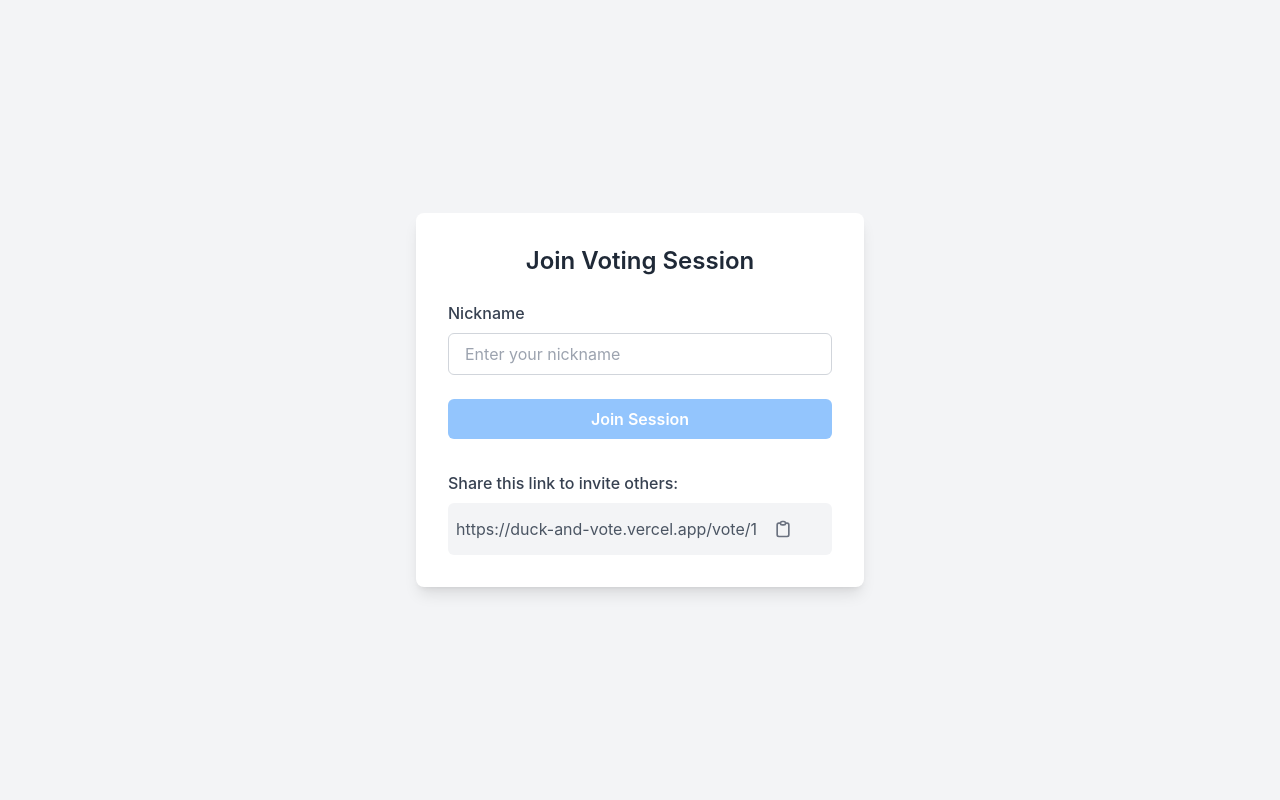
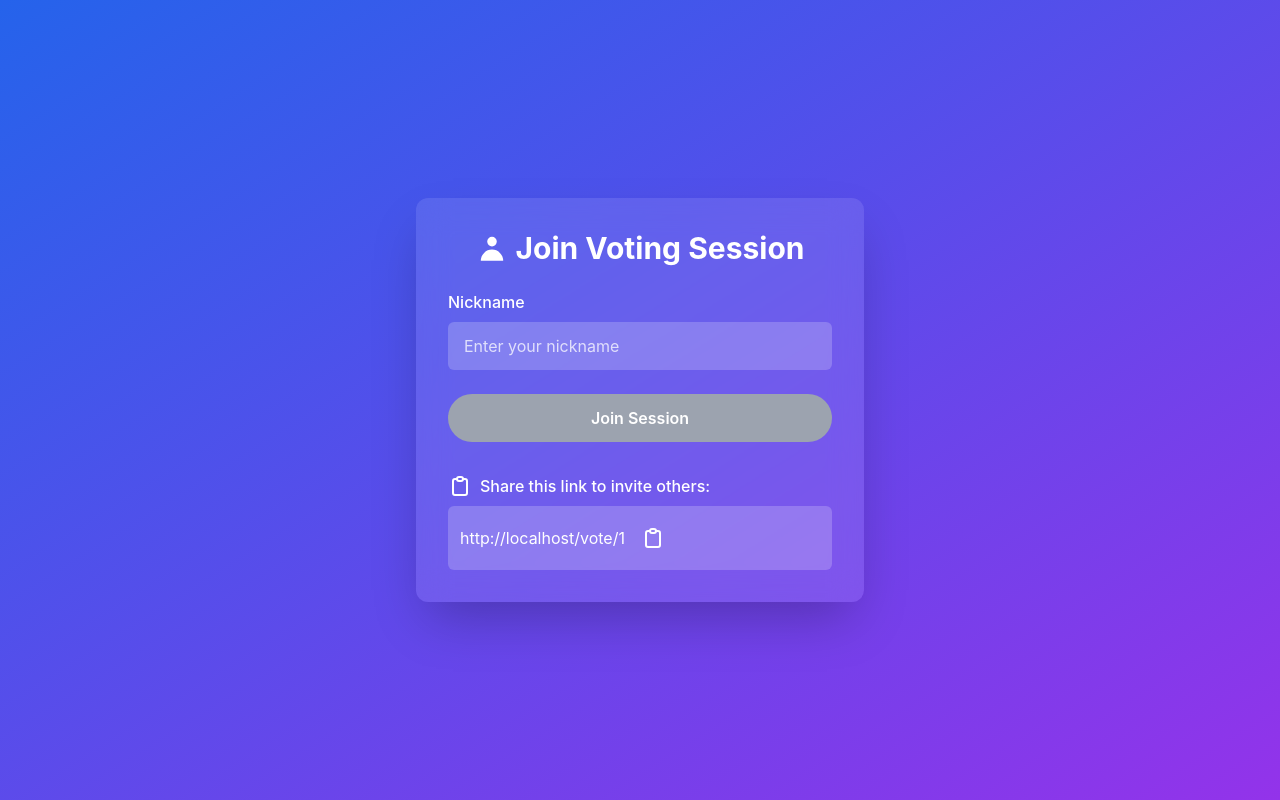
Before and after one commit to Boruchigor/duck-and-vote, a React (Create React App) app in the folder client/: page /vote/1 in a window 1280 px wide. Built offline with nearby package versions, Linux system fonts and the light colour scheme.

Commit message:
update PR

```diff
--- a/client/src/pages/Home.js
+++ b/client/src/pages/Home.js
@@ -1,23 +1,23 @@
-import React, { useState } from "react";
+import React from "react";
 import { useNavigate } from "react-router-dom";
 
 export default function Home() {
   const navigate = useNavigate();
-  const [sessionId, setSessionId] = useState(null);
 
   const createVotingSession = () => {
     const newSessionId = Math.random().toString(36).substr(2, 9);
-    setSessionId(newSessionId);
     navigate(`/vote/${newSessionId}`);
   };
 
   return (
-    <div className="flex flex-col items-center justify-center min-h-screen bg-gray-100">
-      <div className="bg-white p-8 rounded-lg shadow-lg">
-        <h1 className="text-3xl font-bold text-gray-800 mb-6">Welcome to the Voting App</h1>
+    <div className="flex flex-col items-center justify-center min-h-screen bg-gradient-to-br from-blue-600 to-purple-600">
+      <div className="bg-white bg-opacity-10 backdrop-filter backdrop-blur-lg p-8 rounded-xl shadow-2xl max-w-md mx-4">
+        <h1 className="text-4xl sm:text-5xl font-bold text-white mb-8 text-center">
+          Welcome to Duck and Vote
+        </h1>
         <button
           onClick={createVotingSession}
-          className="bg-blue-500 text-white px-6 py-3 rounded-lg hover:bg-blue-600 transition duration-200"
+          className="bg-gradient-to-r from-green-400 to-blue-500 hover:from-green-500 hover:to-blue-600 text-white px-10 py-4 rounded-full text-xl font-semibold shadow-lg transform transition-transform duration-300 hover:scale-105 focus:outline-none"
         >
           Create Voting Session
         </button>
--- a/client/src/pages/JoinSession.js
+++ b/client/src/pages/JoinSession.js
@@ -1,6 +1,7 @@
 import React, { useState } from "react";
 import { useParams, useNavigate } from "react-router-dom";
 import { ClipboardIcon, CheckIcon } from "@heroicons/react/outline";
+import { UserIcon } from "@heroicons/react/solid";
 
 export default function JoinSession() {
   const { sessionId } = useParams();
@@ -10,11 +11,11 @@ export default function JoinSession() {
 
   const joinSession = () => {
     if (nickname) {
-      navigate(`/vote/${sessionId}/vote?nickname=${nickname}`);
+      navigate(`/vote/${sessionId}/vote?nickname=${encodeURIComponent(nickname)}`);
     }
   };
 
-  const shareableLink = `https://duck-and-vote.vercel.app/vote/${sessionId}`;
+  const shareableLink = `${window.location.origin}/vote/${sessionId}`;
 
   const copyToClipboard = async () => {
     try {
@@ -27,14 +28,15 @@ export default function JoinSession() {
   };
 
   return (
-    <div className="flex items-center justify-center min-h-screen bg-gray-100 px-4">
-      <div className="bg-white w-full max-w-md p-8 rounded-lg shadow-lg">
-        <h1 className="text-2xl font-semibold text-gray-800 mb-6 text-center">
+    <div className="flex items-center justify-center min-h-screen bg-gradient-to-br from-blue-600 to-purple-600 px-4">
+      <div className="bg-white bg-opacity-10 backdrop-filter backdrop-blur-lg w-full max-w-md p-8 rounded-xl shadow-2xl">
+        <h1 className="text-3xl font-bold text-white mb-6 text-center flex items-center justify-center">
+          <UserIcon className="w-8 h-8 mr-2" />
           Join Voting Session
         </h1>
 
         <div className="mb-6">
-          <label className="block text-gray-700 mb-2 font-medium">
+          <label className="block text-white mb-2 font-medium">
             Nickname
           </label>
           <input
@@ -42,17 +44,17 @@ export default function JoinSession() {
             value={nickname}
             onChange={(e) => setNickname(e.target.value)}
             placeholder="Enter your nickname"
-            className="w-full px-4 py-2 border border-gray-300 rounded-md focus:outline-none focus:ring-2 focus:ring-blue-500"
+            className="w-full px-4 py-3 bg-white bg-opacity-20 text-white placeholder-white placeholder-opacity-75 rounded-md focus:outline-none focus:ring-2 focus:ring-green-400"
           />
         </div>
 
         <button
           onClick={joinSession}
           disabled={!nickname}
-          className={`w-full py-2 px-4 text-white font-semibold rounded-md transition-colors duration-200 ${
+          className={`w-full py-3 px-6 text-white font-semibold rounded-full transition-all duration-200 transform ${
             nickname
-              ? "bg-blue-500 hover:bg-blue-600"
-              : "bg-blue-300 cursor-not-allowed"
+              ? "bg-gradient-to-r from-green-400 to-blue-500 hover:from-green-500 hover:to-blue-600 hover:scale-105 shadow-lg"
+              : "bg-gray-400 cursor-not-allowed"
           }`}
         >
           Join Session
@@ -60,19 +62,20 @@ export default function JoinSession() {
 
         {sessionId && (
           <div className="mt-8">
-            <h2 className="text-gray-700 font-medium mb-2">
+            <h2 className="text-white font-medium mb-2 flex items-center">
+              <ClipboardIcon className="w-6 h-6 mr-2" />
               Share this link to invite others:
             </h2>
-            <div className="flex items-center bg-gray-100 p-2 rounded-md">
-              <span className="text-gray-600 truncate">{shareableLink}</span>
+            <div className="flex items-center bg-white bg-opacity-20 p-3 rounded-md">
+              <span className="text-white truncate">{shareableLink}</span>
               <button
                 onClick={copyToClipboard}
-                className="ml-2 p-2 text-gray-500 hover:text-gray-700 transition-colors duration-200"
+                className="ml-2 p-2 text-white hover:text-green-400 transition-colors duration-200"
               >
                 {copied ? (
-                  <CheckIcon className="w-5 h-5 text-green-500" />
+                  <CheckIcon className="w-6 h-6 text-green-400" />
                 ) : (
-                  <ClipboardIcon className="w-5 h-5" />
+                  <ClipboardIcon className="w-6 h-6" />
                 )}
               </button>
             </div>
--- a/client/src/pages/Vote.js
+++ b/client/src/pages/Vote.js
@@ -1,6 +1,7 @@
 import React, { useState, useEffect, useRef } from "react";
 import { useParams, useSearchParams } from "react-router-dom";
 import useSocket from "../hooks/useSocket";
+import { UserGroupIcon } from "@heroicons/react/solid";
 
 export default function Vote() {
   const { sessionId } = useParams();
@@ -10,7 +11,7 @@ export default function Vote() {
   const [members, setMembers] = useState({});
   const [votingFinished, setVotingFinished] = useState(false);
   const [averageVote, setAverageVote] = useState(null);
-  const socket = useSocket(); // Updated to remove sessionId
+  const socket = useSocket();
 
   // Ref to prevent multiple joins
   const hasJoinedRef = useRef(false);
@@ -113,27 +114,31 @@ const membersVoted = Object.values(members).filter(
     (member) => member.status === "Done"
   ).length;
 
+  // Calculate voting progress percentage
+  const votingProgress = totalMembers > 0 ? (membersVoted / totalMembers) * 100 : 0;
+
   return (
-    <div className="min-h-screen bg-gray-100 flex flex-col items-center py-10 px-4">
-      <div className="w-full max-w-2xl bg-white p-8 rounded-lg shadow-lg">
-        <h1 className="text-2xl font-bold text-gray-800 mb-6 text-center">
+    <div className="min-h-screen bg-gradient-to-br from-blue-600 to-purple-600 flex flex-col items-center py-10 px-4">
+      <div className="w-full max-w-3xl bg-white bg-opacity-10 backdrop-filter backdrop-blur-lg p-8 rounded-xl shadow-2xl">
+        <h1 className="text-3xl font-bold text-white mb-8 text-center flex items-center justify-center">
+          <UserGroupIcon className="w-8 h-8 mr-2" />
           Voting Session: {sessionId}
         </h1>
 
-        <div className="mb-6">
-          <label className="block text-gray-700 mb-2 font-medium">
+        <div className="mb-8">
+          <label className="block text-white mb-4 text-xl font-medium text-center">
             Your Vote:
           </label>
-          <div className="grid grid-cols-3 gap-3 mb-4">
+          <div className="grid grid-cols-5 sm:grid-cols-10 gap-4 mb-6">
             {[1, 2, 3, 4, 5, 6, 7, 8, 9, 10].map((number) => (
               <button
                 key={number}
                 onClick={() => submitVote(number)}
                 disabled={myVote !== null}
-                className={`w-full py-3 px-4 rounded-full text-white font-semibold focus:outline-none transition-colors duration-200 ${
+                className={`w-full py-4 rounded-full text-white font-semibold focus:outline-none transition-all duration-200 transform ${
                   myVote === number
-                    ? "bg-blue-600"
-                    : "bg-blue-400 hover:bg-blue-500"
+                    ? "bg-gradient-to-br from-green-400 to-blue-500 shadow-lg scale-105"
+                    : "bg-white bg-opacity-20 hover:bg-opacity-30"
                 } ${
                   myVote !== null && myVote !== number
                     ? "opacity-50 cursor-not-allowed"
@@ -144,51 +149,62 @@ const membersVoted = Object.values(members).filter(
               </button>
             ))}
           </div>
+
+          <p className="text-white text-center mb-4">
+            {membersVoted} out of {totalMembers} members have voted.
+          </p>
+
+          {/* Progress Bar */}
+          <div className="w-full bg-white bg-opacity-20 rounded-full h-4">
+            <div
+              className="bg-gradient-to-r from-green-400 to-blue-500 h-4 rounded-full transition-all duration-500"
+              style={{ width: `${votingProgress}%` }}
+            ></div>
+          </div>
         </div>
 
-        <div className="mb-6">
-          <h2 className="text-xl font-semibold text-gray-800 mb-4">Members</h2>
-          <ul className="space-y-2">
+        {averageVote !== null && (
+          <div className="mb-8">
+            <h2 className="text-2xl font-semibold text-white mb-4 text-center">
+              Average Vote: {averageVote.toFixed(2)}
+            </h2>
+          </div>
+        )}
+
+        <div className="mb-8">
+          <h2 className="text-2xl font-semibold text-white mb-4 text-center">
+            Members
+          </h2>
+          <ul className="space-y-2 max-h-64 overflow-y-auto">
             {Object.keys(members).map((memberId) => (
               <li
                 key={memberId}
-                className="bg-gray-200 p-4 rounded-md text-gray-700"
+                className="bg-white bg-opacity-20 p-4 rounded-md text-white flex items-center justify-between"
               >
                 <span className="font-semibold">
                   {members[memberId].nickname || "Unknown"}
                 </span>
-                {": "}
+                <span>
                   {members[memberId].status}
                   {votingFinished &&
                     members[memberId].vote != null &&
                     ` (Voted: ${members[memberId].vote})`}
+                </span>
               </li>
             ))}
           </ul>
         </div>
 
-        <p>
-  {membersVoted} out of {totalMembers} members have voted.
-</p>
-
-        {averageVote !== null && (
-          <div className="mb-6">
-            <h2 className="text-xl font-semibold text-gray-800 mb-2">
-              Average Vote: {averageVote.toFixed(2)}
-            </h2>
-          </div>
-        )}
-
-        <div className="flex justify-between">
+        <div className="flex justify-center space-x-4">
           <button
             onClick={finishVoting}
-            className="bg-green-500 text-white py-2 px-4 rounded-md hover:bg-green-600 transition-colors duration-200"
+            className="bg-gradient-to-r from-green-400 to-blue-500 hover:from-green-500 hover:to-blue-600 text-white py-3 px-6 rounded-full font-semibold shadow-lg transform transition-transform duration-300 hover:scale-105 focus:outline-none"
           >
             Finish Voting
           </button>
           <button
             onClick={resetVotes}
-            className="bg-red-500 text-white py-2 px-4 rounded-md hover:bg-red-600 transition-colors duration-200"
+            className="bg-gradient-to-r from-red-500 to-pink-500 hover:from-red-600 hover:to-pink-600 text-white py-3 px-6 rounded-full font-semibold shadow-lg transform transition-transform duration-300 hover:scale-105 focus:outline-none"
           >
             Reset Votes
           </button>
```
Lines whose indentation alone changed are shown as unchanged.
